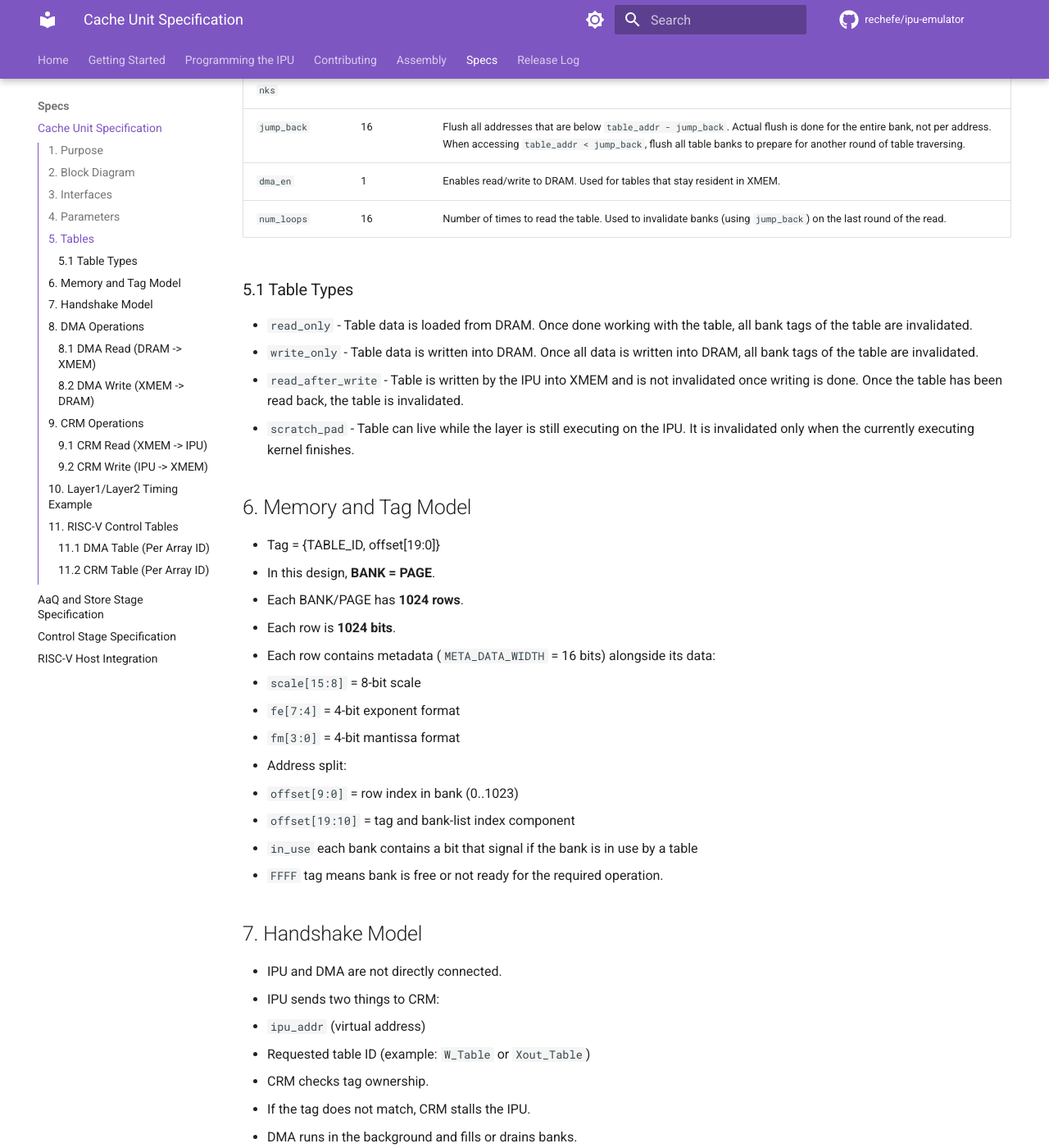
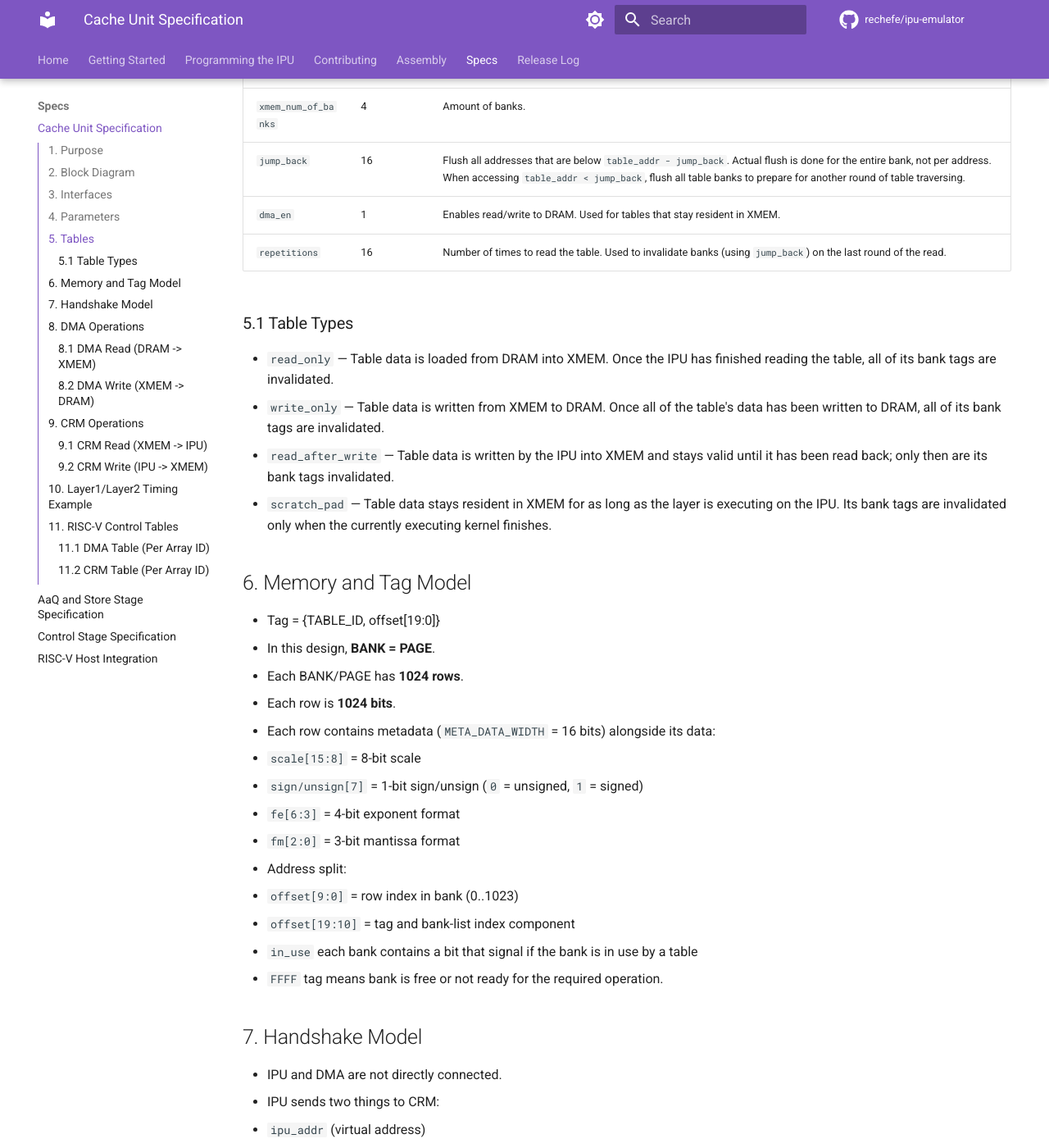
Before and after one commit to rechefe/ipu-emulator, an MkDocs documentation site: the page built from docs/content/specs/cache-unit.md, in a window 1280 px wide and 1400 px high, scrolled down 2276 px. Shown: the whole window at 82% size. Built offline with MkDocs 1.6.1 and Material for MkDocs 9.7.7, drawn with Linux system fonts in a browser that asks for light colours; comment, search, counter and statistics services are not loaded; some of the changed text lies outside the part shown.

Commit message:
Update cache unit documentation: clarify ARRAY_ID_WIDTH and META_DATA_WIDTH, rename num_loops to repetitions, and enhance table type descriptions

````diff
--- a/docs/content/specs/cache-unit.md
+++ b/docs/content/specs/cache-unit.md
@@ -47,9 +47,9 @@ The Cache Unit manages data movement between external DRAM and on-chip XMEM so t
 | `NUM_BANKS` | `16` | Number of XMEM banks/pages. |
 | `BANK_DATA_SIZE` | `1024 rows x 1024 bits = 128KB` | Size of one BANK/PAGE. |
 | `OFFSET_WIDTH` | `20` | Offset width inside the array address space. |
-| `ARRAY_ID_WIDTH` | `TBD` | Array ID width. |
+| `ARRAY_ID_WIDTH` | `4` | Array ID width. |
 | `XMEM_ROW_WIDTH` | `128` | Width of one XMEM row (bytes). |
-| `META_DATA_WIDTH` | `16` | Width of metadata carried alongside row data (bits): 8-bit scale, 4-bit exponent format, 4-bit mantissa format. |
+| `META_DATA_WIDTH` | `16` | Width of metadata carried alongside row data (bits): 8-bit scale, 1-bit sign/unsign, 4-bit exponent format, 3-bit mantissa format. |
 
 ## 5. Tables
 
@@ -67,14 +67,14 @@ A table is a data structure that defines the methodology of a data movement and
 | `xmem_num_of_banks` | 4 | Amount of banks. |
 | `jump_back` | 16 | Flush all addresses that are below `table_addr - jump_back`. Actual flush is done for the entire bank, not per address. When accessing `table_addr < jump_back`, flush all table banks to prepare for another round of table traversing. |
 | `dma_en` | 1 | Enables read/write to DRAM. Used for tables that stay resident in XMEM. |
-| `num_loops` | 16 | Number of times to read the table. Used to invalidate banks (using `jump_back`) on the last round of the read. |
+| `repetitions` | 16 | Number of times to read the table. Used to invalidate banks (using `jump_back`) on the last round of the read. |
 
 ### 5.1 Table Types
 
-- `read_only` - Table data is loaded from DRAM. Once done working with the table, all bank tags of the table are invalidated.
-- `write_only` - Table data is written into DRAM. Once all data is written into DRAM, all bank tags of the table are invalidated.
-- `read_after_write` - Table is written by the IPU into XMEM and is not invalidated once writing is done. Once the table has been read back, the table is invalidated.
-- `scratch_pad` - Table can live while the layer is still executing on the IPU. It is invalidated only when the currently executing kernel finishes.
+- `read_only` — Table data is loaded from DRAM into XMEM. Once the IPU has finished reading the table, all of its bank tags are invalidated.
+- `write_only` — Table data is written from XMEM to DRAM. Once all of the table's data has been written to DRAM, all of its bank tags are invalidated.
+- `read_after_write` — Table data is written by the IPU into XMEM and stays valid until it has been read back; only then are its bank tags invalidated.
+- `scratch_pad` — Table data stays resident in XMEM for as long as the layer is executing on the IPU. Its bank tags are invalidated only when the currently executing kernel finishes.
 
 ## 6. Memory and Tag Model
 
@@ -84,8 +84,9 @@ A table is a data structure that defines the methodology of a data movement and
 - Each row is **1024 bits**.
 - Each row contains metadata (`META_DATA_WIDTH` = 16 bits) alongside its data:
   - `scale[15:8]` = 8-bit scale
-  - `fe[7:4]` = 4-bit exponent format
-  - `fm[3:0]` = 4-bit mantissa format
+  - `sign/unsign[7]` = 1-bit sign/unsign (`0` = unsigned, `1` = signed)
+  - `fe[6:3]` = 4-bit exponent format
+  - `fm[2:0]` = 3-bit mantissa format
 - Address split:
   - `offset[9:0]` = row index in bank (0..1023)
   - `offset[19:10]` = tag and bank-list index component
@@ -105,18 +106,17 @@ A table is a data structure that defines the methodology of a data movement and
 
 ## 8. DMA Operations
 
-DMA tables behave like DMA engines.
+- `banklist` is a cyclic linked list.
+- `repetitions` is the num of time this table must be loaded from dram during its lifetime.
+- `dram_base_address` is the DRAM base address used for this table's operations.
 
-DMA table note:
-- `banklist` is a cyclic linked list.
-- `array_size` is the number of pages this table instance must handle during its lifetime.
-- `base_dram_addr` is the DRAM base address used for this table's operations.
+DMA can only handel write_only/read only table
 
 ### 8.1 DMA Read (DRAM -> XMEM)
 
 ```text
 
-dram_addr = base_dram_addr + dram_offset
+dram_addr = dram_base_address + dram_offset
 bank_pos = dram_offset[19:10] % NUM_BANKS
 bank = banklist[bank_pos]
 xmem_addr = {bank, dram_offset[9:0]}
@@ -131,7 +131,6 @@ if (done_filling_bank)
 ```
 
 Behavior:
-- DMA computes DRAM and XMEM addresses per table entry.
 - DMA cannot overwrite a busy bank (`bank.tag != FFFF`).
 - Tag is published only after the whole bank is filled.
 
````
